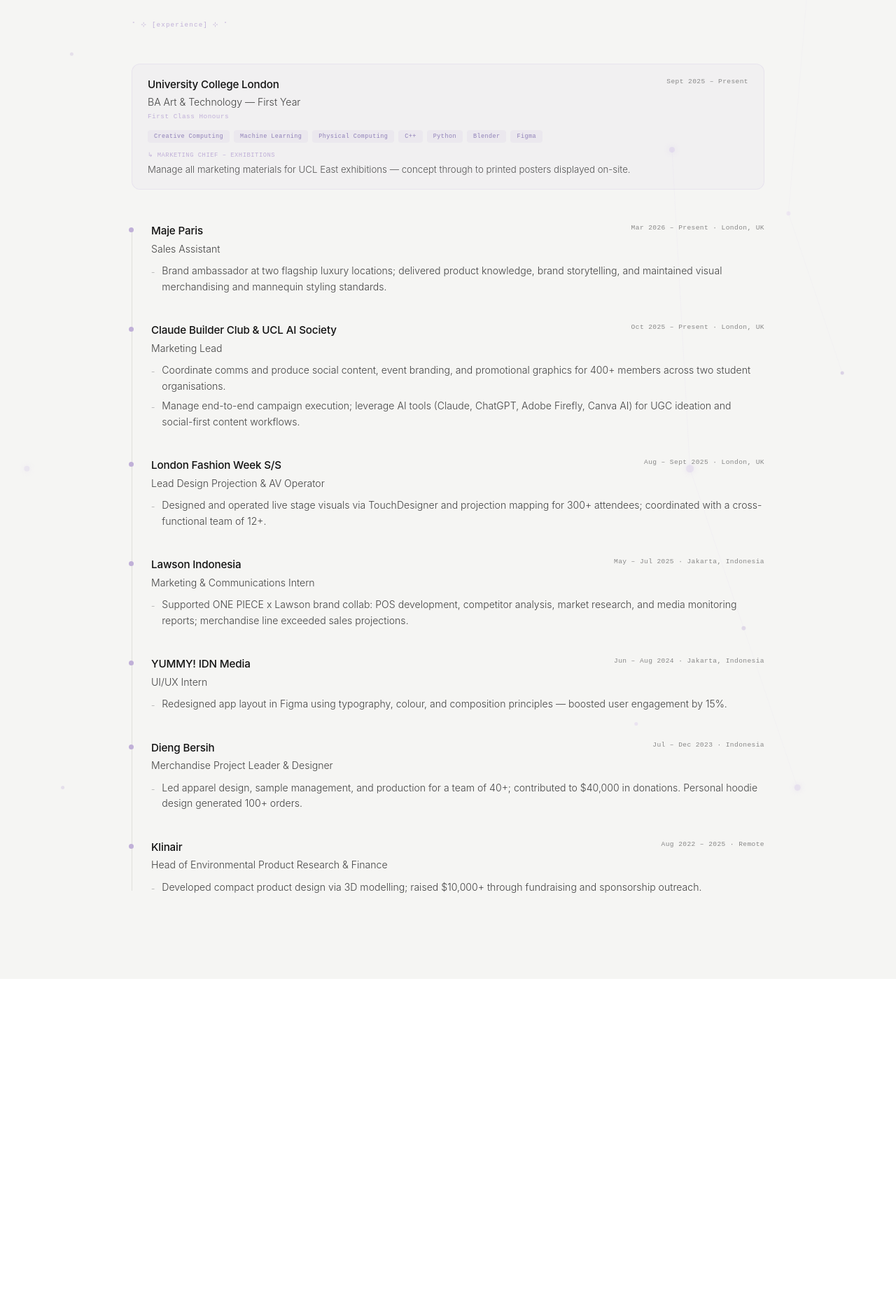
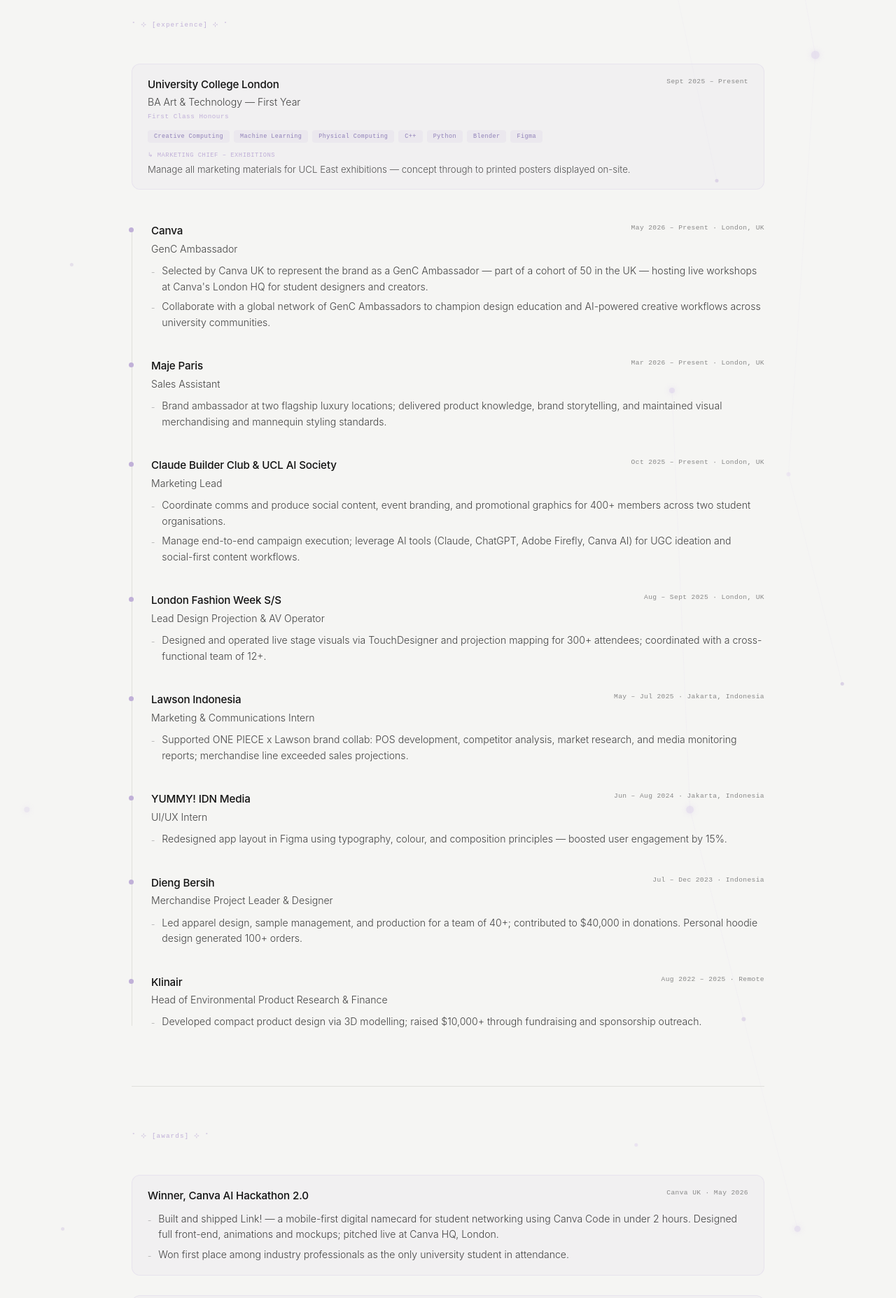
Before and after one commit to node17a/audreysportfolio, a Next.js app: page /about in a window 1280 px wide. Shown: the part 880-2735 px from the top of the page at 70% size. Before the commit the page ends 2279 px from the top, so only its background shows below. Built offline with nearby package versions, Linux system fonts and the light colour scheme.

Commit message:
add Canva GenC Ambassador + awards section to about page

```diff
--- a/app/about/page.tsx
+++ b/app/about/page.tsx
@@ -96,6 +96,27 @@
   subroleDesc: 'Manage all marketing materials for UCL East exhibitions — concept through to printed posters displayed on-site.',
 }
 
+const awards: { title: string; issuer: string; date: string; bullets: string[] }[] = [
+  {
+    title: 'Winner, Canva AI Hackathon 2.0',
+    issuer: 'Canva UK',
+    date: 'May 2026',
+    bullets: [
+      'Built and shipped Link! — a mobile-first digital namecard for student networking using Canva Code in under 2 hours. Designed full front-end, animations and mockups; pitched live at Canva HQ, London.',
+      'Won first place among industry professionals as the only university student in attendance.',
+    ],
+  },
+  {
+    title: 'Silver Medalist, Indonesia\'s National Science Enterprise Challenge (INASEC)',
+    issuer: 'INASEC',
+    date: 'Mar 2024',
+    bullets: [
+      'Co-created a full business plan for BOOMBLOOM, an algae-based bioplastic packaging company, awarded silver among 104 competing teams.',
+      'Produced market research, financial statements, and scientific data presentations for a national-level competition.',
+    ],
+  },
+]
+
 const experiences: {
   company: string
   role: string
@@ -105,6 +126,16 @@
   subroleDesc?: string
   bullets: string[]
 }[] = [
+  {
+    company: 'Canva',
+    role: 'GenC Ambassador',
+    date: 'May 2026 – Present',
+    location: 'London, UK',
+    bullets: [
+      'Selected by Canva UK to represent the brand as a GenC Ambassador — part of a cohort of 50 in the UK — hosting live workshops at Canva\'s London HQ for student designers and creators.',
+      'Collaborate with a global network of GenC Ambassadors to champion design education and AI-powered creative workflows across university communities.',
+    ],
+  },
   {
     company: 'Maje Paris',
     role: 'Sales Assistant',
@@ -433,6 +464,49 @@
             </div>
           </motion.div>
 
+          {/* ── Awards ── */}
+          <motion.div
+            initial={{ opacity: 0, y: 20 }}
+            animate={{ opacity: 1, y: 0 }}
+            transition={{ duration: 0.7, delay: 0.28, ease: [0.22, 1, 0.36, 1] }}
+            style={{ marginTop: 80, paddingTop: 64, borderTop: '1px solid #E0E0DC' }}
+          >
+            <p style={{ fontFamily: mono, fontSize: '0.58rem', color: '#C0B0D8', letterSpacing: '0.12em', margin: '0 0 48px' }}>
+              ˚ ⊹ [awards] ⊹ ˚
+            </p>
+
+            <div style={{ display: 'flex', flexDirection: 'column', gap: 28 }}>
+              {awards.map((award, i) => (
+                <div
+                  key={i}
+                  style={{
+                    padding: '18px 22px',
+                    background: 'rgba(192, 176, 216, 0.07)',
+                    borderRadius: 12,
+                    border: '1px solid rgba(192, 176, 216, 0.22)',
+                  }}
+                >
+                  <div style={{ display: 'flex', justifyContent: 'space-between', alignItems: 'flex-start', gap: 16, flexWrap: 'wrap', marginBottom: 10 }}>
+                    <p style={{ fontFamily: sfPro, fontWeight: 500, fontSize: '0.95rem', color: '#111', margin: 0, letterSpacing: '-0.01em' }}>
+                      {award.title}
+                    </p>
+                    <p style={{ fontFamily: mono, fontSize: '0.6rem', color: '#888', letterSpacing: '0.04em', margin: 0, whiteSpace: 'nowrap' }}>
+                      {award.issuer} · {award.date}
+                    </p>
+                  </div>
+                  <ul style={{ margin: 0, padding: 0, listStyle: 'none', display: 'flex', flexDirection: 'column', gap: 6 }}>
+                    {award.bullets.map((b, j) => (
+                      <li key={j} style={{ display: 'flex', gap: 10, alignItems: 'baseline' }}>
+                        <span style={{ fontFamily: mono, fontSize: '0.55rem', color: '#999', flexShrink: 0 }}>–</span>
+                        <span style={{ fontFamily: sfPro, fontWeight: 300, fontSize: '0.88rem', color: '#444', lineHeight: 1.6 }}>{b}</span>
+                      </li>
+                    ))}
+                  </ul>
+                </div>
+              ))}
+            </div>
+          </motion.div>
+
         </div>
       </main>
     </>
```
